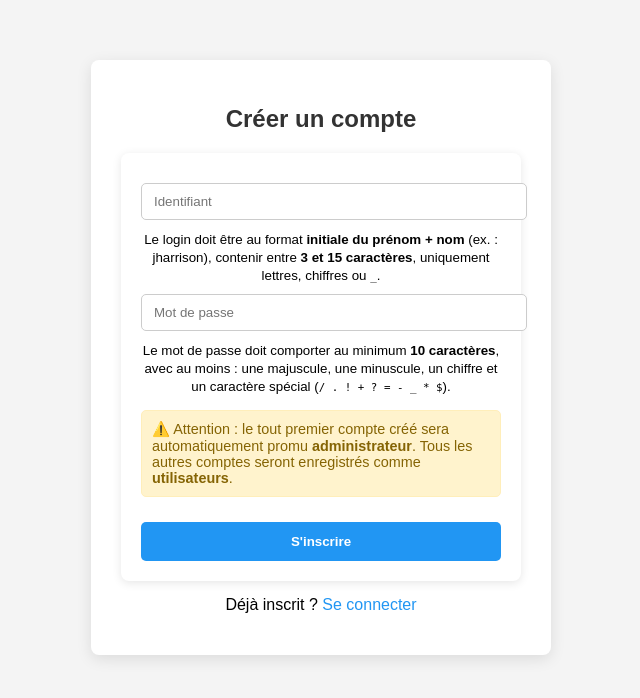
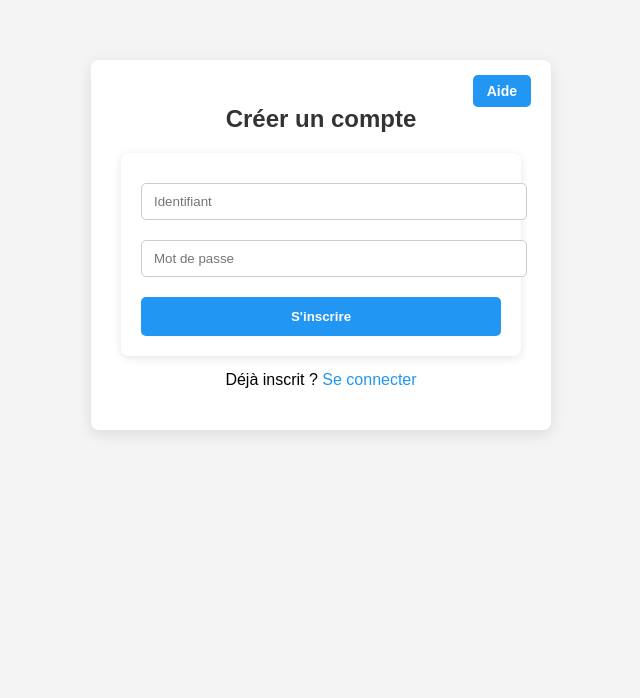
Before and after one commit to bertinstephane42/mdwriter, a PHP site: page /register.php in a window 1280 px wide. Shown: the top 698 px of the page, without its empty margins (319-959 px from the left). Run offline with PHP 8.4, Linux system fonts and the light colour scheme.

Commit message:
Add files via upload

```diff
--- a/public/register.php
+++ b/public/register.php
@@ -22,6 +22,8 @@ if ($_SERVER['REQUEST_METHOD'] === 'POST') {
 </head>
 <body>
 <div class="login-container">
+    <!-- Nouveau bouton d'aide -->
+    <button id="help-btn" title="Aide">Aide</button>
     <h2>Créer un compte</h2>
 
     <?php if (!empty($error)): ?>
@@ -29,34 +31,32 @@ if ($_SERVER['REQUEST_METHOD'] === 'POST') {
     <?php endif; ?>
 
     <form method="post">
-        <!-- Champ login -->
         <input type="text" name="username" placeholder="Identifiant" required>
-        <small>
-            Le login doit être au format <strong>initiale du prénom + nom</strong> (ex. : jharrison),
-            contenir entre <strong>3 et 15 caractères</strong>, uniquement lettres, chiffres ou <code>_</code>.
-        </small>
-
-        <!-- Champ mot de passe -->
         <input type="password" name="password" placeholder="Mot de passe" required>
-        <small>
-            Le mot de passe doit comporter au minimum <strong>10 caractères</strong>, avec au moins :
-            une majuscule, une minuscule, un chiffre et un caractère spécial (<code>/ . ! + ? = - _ * $</code>).
-        </small>
-
-        <!-- Avertissement sur le rôle -->
-        <div class="role-warning">
-            ⚠️ Attention : le tout premier compte créé sera automatiquement promu <strong>administrateur</strong>.
-            Tous les autres comptes seront enregistrés comme <strong>utilisateurs</strong>.
-        </div>
-
         <input type="submit" value="S'inscrire">
     </form>
 
     <p class="register-link">Déjà inscrit ? <a href="login.php">Se connecter</a></p>
 </div>
 
+<!-- Modale d'aide -->
+<div id="help-modal" class="modal">
+    <div class="modal-content">
+        <span class="close">&times;</span>
+        <h3>📌 Règles d'inscription</h3>
+        <ul>
+            <li>Le login doit être au format <strong>initiale du prénom + nom</strong> (ex. : jharrison), contenir entre <strong>3 et 15 caractères</strong>, uniquement lettres, chiffres ou <code>_</code>.</li>
+            <li>Le mot de passe doit comporter au minimum <strong>10 caractères</strong>, avec au moins :
+                une majuscule, une minuscule, un chiffre et un caractère spécial (<code>/ . ! + ? = - _ * $</code>).</li>
+        </ul>
+        <div class="role-warning">
+            ⚠️ Attention : le tout premier compte créé sera automatiquement promu <strong>administrateur</strong>.<br>
+            Tous les autres comptes seront enregistrés comme <strong>utilisateurs</strong>.
+        </div>
+    </div>
+</div>
+
 <style>
-/* Réutilisation et cohérence avec login.php */
 .login-container {
     max-width: 400px;
     margin: 60px auto;
@@ -65,6 +65,28 @@ if ($_SERVER['REQUEST_METHOD'] === 'POST') {
     border-radius: 8px;
     box-shadow: 0 4px 15px rgba(0,0,0,0.1);
     text-align: center;
+    position: relative;
+}
+
+/* Bouton d'aide rectangulaire cohérent avec "S'inscrire" */
+#help-btn {
+    position: absolute;
+    top: 15px;
+    right: 15px;
+    padding: 8px 14px;
+    background-color: #2196F3;
+    color: #fff;
+    border: none;
+    border-radius: 5px;
+    font-weight: bold;
+    cursor: pointer;
+    font-size: 14px;
+    transition: background-color 0.2s ease, transform 0.2s ease, box-shadow 0.2s ease;
+}
+#help-btn:hover {
+    background-color: #1976D2;
+    transform: translateY(-2px);
+    box-shadow: 0 3px 8px rgba(0,0,0,0.2);
 }
 
 .login-container h2 {
@@ -134,18 +191,25 @@ if ($_SERVER['REQUEST_METHOD'] === 'POST') {
     }
 }
 </style>
+
 <script>
-    // Masquer le message d'erreur après 5 secondes
-    window.addEventListener('DOMContentLoaded', (event) => {
-        const errorMsg = document.querySelector('.error-msg');
-        if (errorMsg) {
-            setTimeout(() => {
-                errorMsg.style.transition = "opacity 0.5s ease";
-                errorMsg.style.opacity = "0";
-                setTimeout(() => errorMsg.remove(), 500);
-            }, 5000);
+window.addEventListener('DOMContentLoaded', () => {
+    const helpBtn = document.getElementById('help-btn');
+    const modal = document.getElementById('help-modal');
+    const closeBtn = modal.querySelector('.close');
+
+    helpBtn.addEventListener('click', () => {
+        modal.style.display = 'block';
+    });
+    closeBtn.addEventListener('click', () => {
+        modal.style.display = 'none';
+    });
+    window.addEventListener('click', (e) => {
+        if (e.target === modal) {
+            modal.style.display = 'none';
         }
     });
+});
 </script>
 </body>
 </html>
```
Also changed, not shown: other parts of public/register.php (+37 -2 lines).
